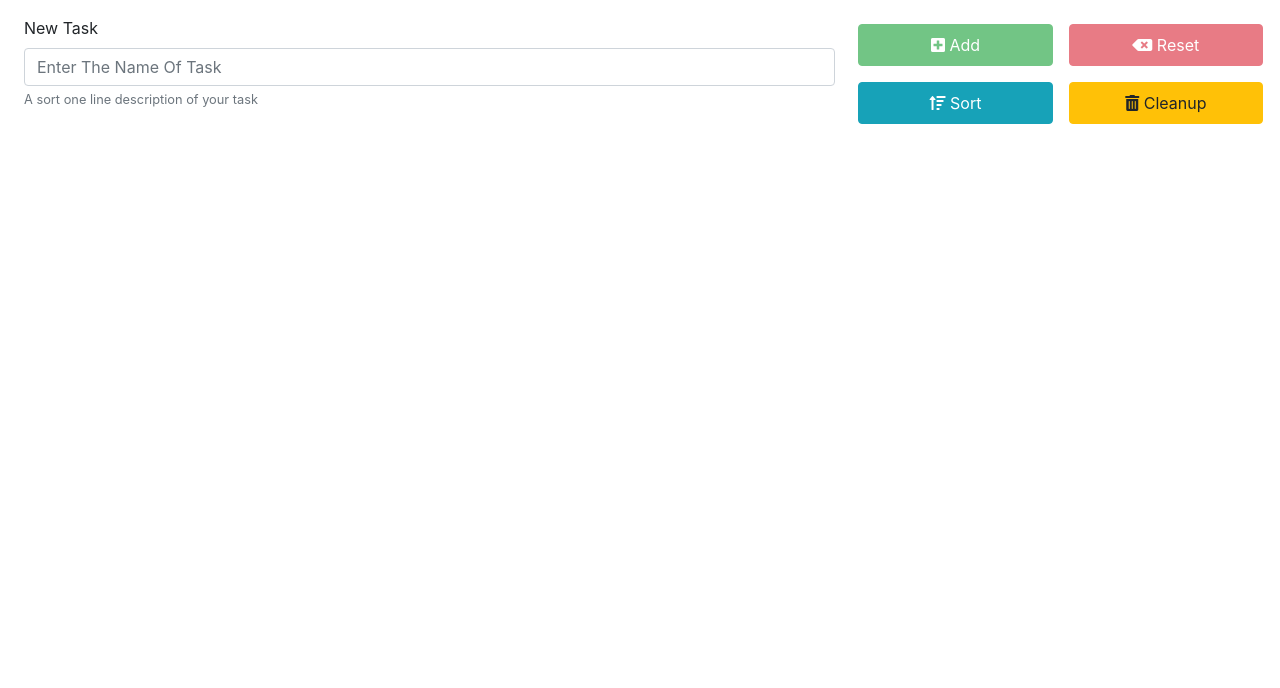
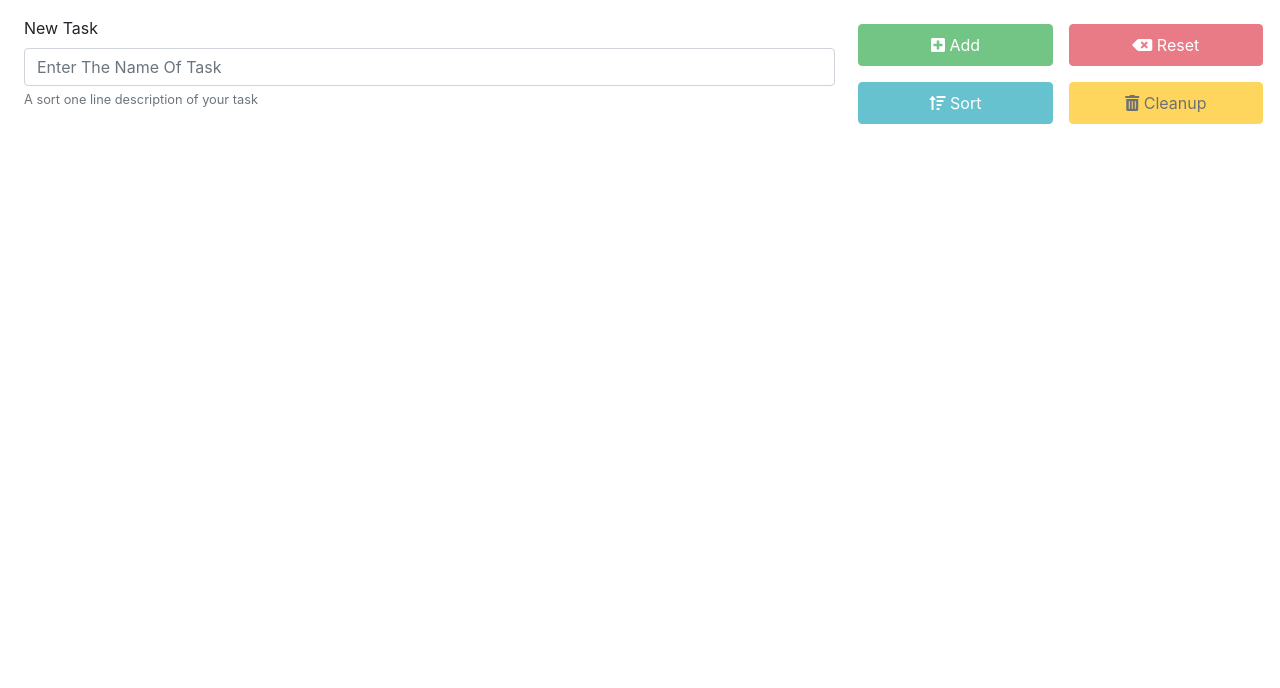
Before and after one commit to lakhendrakushwah/ToDo-List, a plain HTML site: page index.html in a window 1280 px wide. Shown: the part 112-800 px from the top of the page. Drawn offline with nearby package versions, Linux system fonts and the light colour scheme.

Commit message:
Update index.html

```diff
--- a/index.html
+++ b/index.html
@@ -46,10 +46,10 @@
                     </button>
                 </div>
                 <div class="row">
-                    <button class="btn btn-info col p-2 m-2" id="btnSort">
+                    <button class="btn btn-info col p-2 m-2" disabled="" id="btnSort">
                         <i class="fas fa-sort-amount-up"></i> Sort
                     </button>
-                    <button class="btn btn-warning col p-2 m-2" id="btnCleanup">
+                    <button class="btn btn-warning col p-2 m-2" disabled="" id="btnCleanup">
                         <i class="fas fa-trash-alt"></i> Cleanup
                     </button>
                 </div>
```
